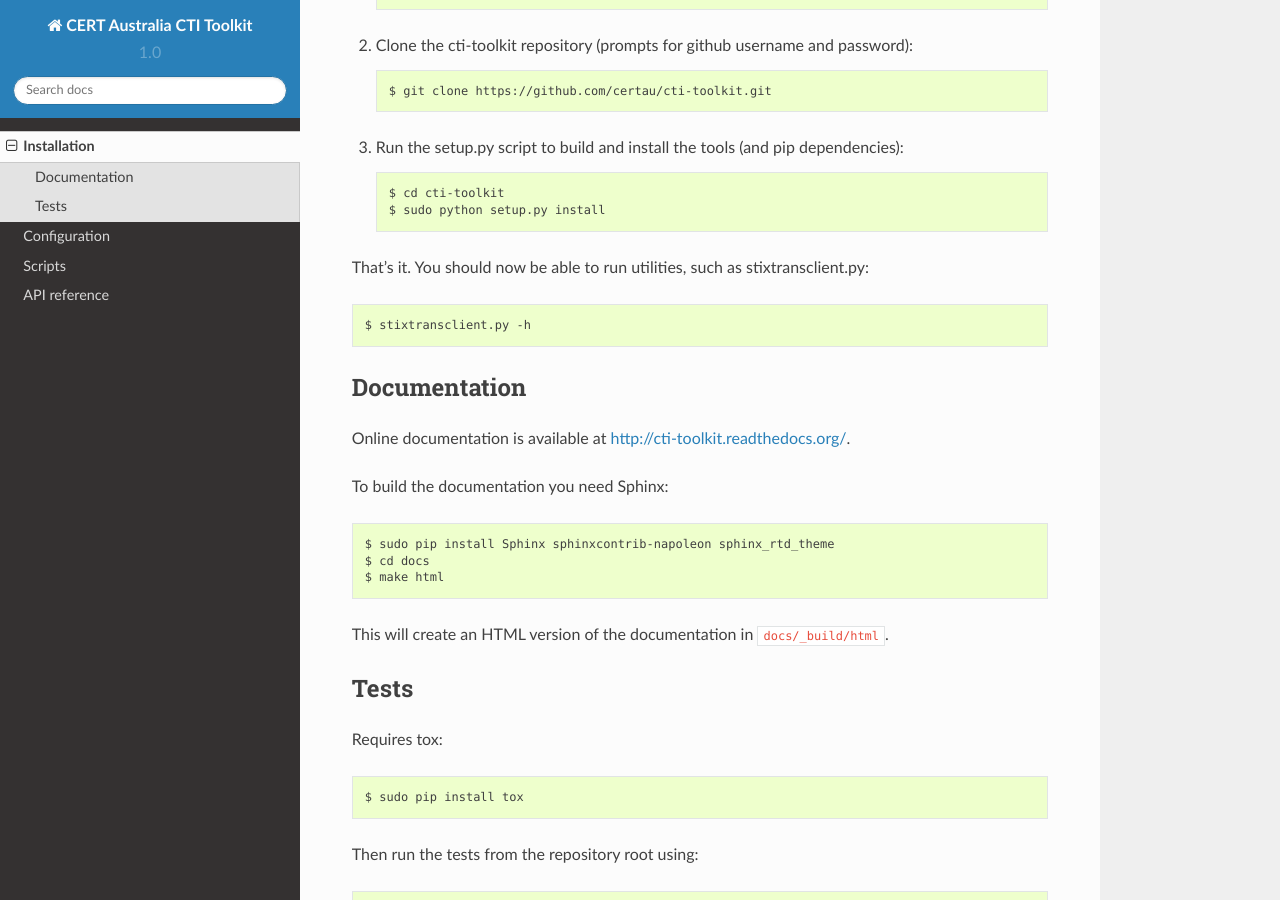
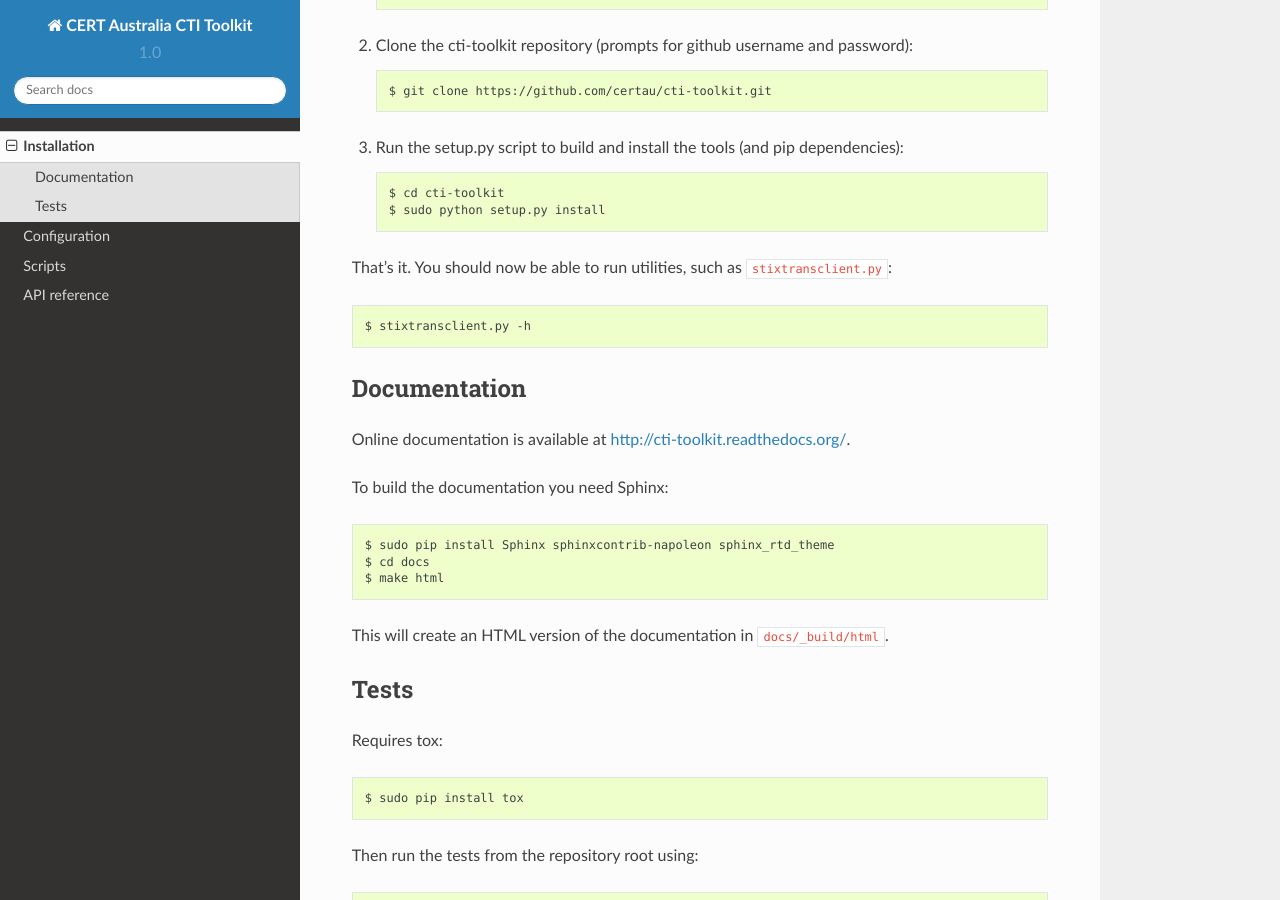
Before and after one commit to Cosive/cti-toolkit, a Sphinx documentation site: the page built from docs/install.rst, in a window 1280 px wide and 900 px high, scrolled down 349 px. Built offline with Sphinx 7.4.7 and the Read the Docs theme 2.0.0, drawn with Linux system fonts in a browser that asks for light colours.

Commit message:
Tweaks to trigger Travis run.

```diff
--- a/README.rst
+++ b/README.rst
@@ -24,7 +24,8 @@
 
     $ sudo apt-get install python-pip python-dev libxml2-dev libxslt1-dev libz-dev
 
-#. Clone the cti-toolkit repository (prompts for github username and password)::
+#. Clone the cti-toolkit repository (prompts for github username and
+   password)::
 
     $ git clone https://github.com/certau/cti-toolkit.git
 
@@ -34,7 +35,8 @@
     $ cd cti-toolkit
     $ sudo python setup.py install
 
-That's it. You should now be able to run utilities, such as stixtransclient.py::
+That's it. You should now be able to run utilities, such as
+``stixtransclient.py``::
 
     $ stixtransclient.py -h
 
--- a/docs/install.rst
+++ b/docs/install.rst
@@ -12,7 +12,8 @@
 
     $ sudo apt-get install python-pip python-dev libxml2-dev libxslt1-dev libz-dev
 
-#. Clone the cti-toolkit repository (prompts for github username and password)::
+#. Clone the cti-toolkit repository (prompts for github username and
+   password)::
 
     $ git clone https://github.com/certau/cti-toolkit.git
 
@@ -22,7 +23,8 @@
     $ cd cti-toolkit
     $ sudo python setup.py install
 
-That's it. You should now be able to run utilities, such as stixtransclient.py::
+That's it. You should now be able to run utilities, such as
+``stixtransclient.py``::
 
     $ stixtransclient.py -h
 
```
